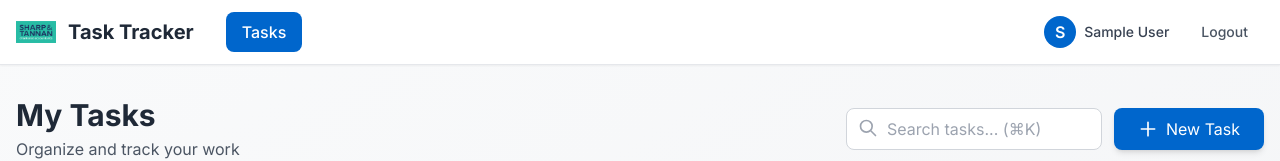
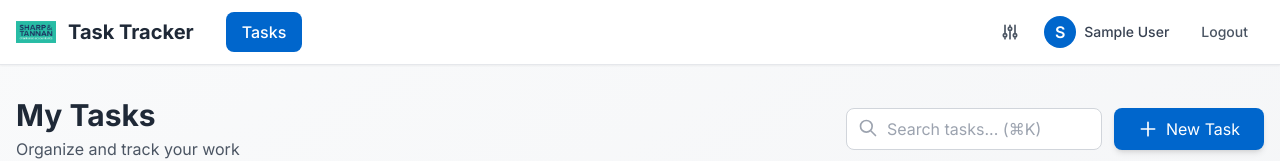
Before and after one commit to patelsahil2k03/sharp-tannan-task-tracker, a Next.js app in the folder frontend/: page /tasks in a window 1280 px wide. Shown: the top 161 px of the page. Built offline with nearby package versions, Linux system fonts and the light colour scheme; no server answers; sample sign-in values are in the browser's storage.

Commit message:
feat: add keyboard shortcuts help tooltip in navbar

```diff
--- a/frontend/components/Navbar.tsx
+++ b/frontend/components/Navbar.tsx
@@ -4,10 +4,12 @@ import Link from 'next/link';
 import Image from 'next/image';
 import { useAuth } from '@/lib/AuthContext';
 import { usePathname } from 'next/navigation';
+import { useState } from 'react';
 
 export default function Navbar() {
   const { user, logout } = useAuth();
   const pathname = usePathname();
+  const [showShortcuts, setShowShortcuts] = useState(false);
 
   const isActive = (path: string) => pathname === path;
 
@@ -61,6 +63,35 @@ export default function Navbar() {
           </div>
 
           <div className="flex items-center space-x-4">
+            <div className="relative">
+              <button
+                onMouseEnter={() => setShowShortcuts(true)}
+                onMouseLeave={() => setShowShortcuts(false)}
+                className="text-gray-600 hover:text-gray-800 p-2 rounded-lg hover:bg-gray-100 transition"
+                title="Keyboard shortcuts"
+              >
+                <svg className="w-5 h-5" fill="none" stroke="currentColor" viewBox="0 0 24 24">
+                  <path strokeLinecap="round" strokeLinejoin="round" strokeWidth={2} d="M12 6V4m0 2a2 2 0 100 4m0-4a2 2 0 110 4m-6 8a2 2 0 100-4m0 4a2 2 0 110-4m0 4v2m0-6V4m6 6v10m6-2a2 2 0 100-4m0 4a2 2 0 110-4m0 4v2m0-6V4" />
+                </svg>
+              </button>
+
+              {showShortcuts && (
+                <div className="absolute top-full right-0 mt-2 bg-gray-800 text-white p-4 rounded-lg shadow-xl z-50 w-64 text-sm">
+                  <p className="font-semibold mb-2">Keyboard Shortcuts</p>
+                  <div className="space-y-1">
+                    <div className="flex justify-between">
+                      <span className="text-gray-300">New Task</span>
+                      <kbd className="bg-gray-700 px-2 py-0.5 rounded">⌘N</kbd>
+                    </div>
+                    <div className="flex justify-between">
+                      <span className="text-gray-300">Search</span>
+                      <kbd className="bg-gray-700 px-2 py-0.5 rounded">⌘K</kbd>
+                    </div>
+                  </div>
+                </div>
+              )}
+            </div>
+
             <div className="hidden md:flex items-center space-x-2">
               <div className="w-8 h-8 bg-primary text-white rounded-full flex items-center justify-center font-semibold">
                 {user?.name?.charAt(0).toUpperCase()}
```
